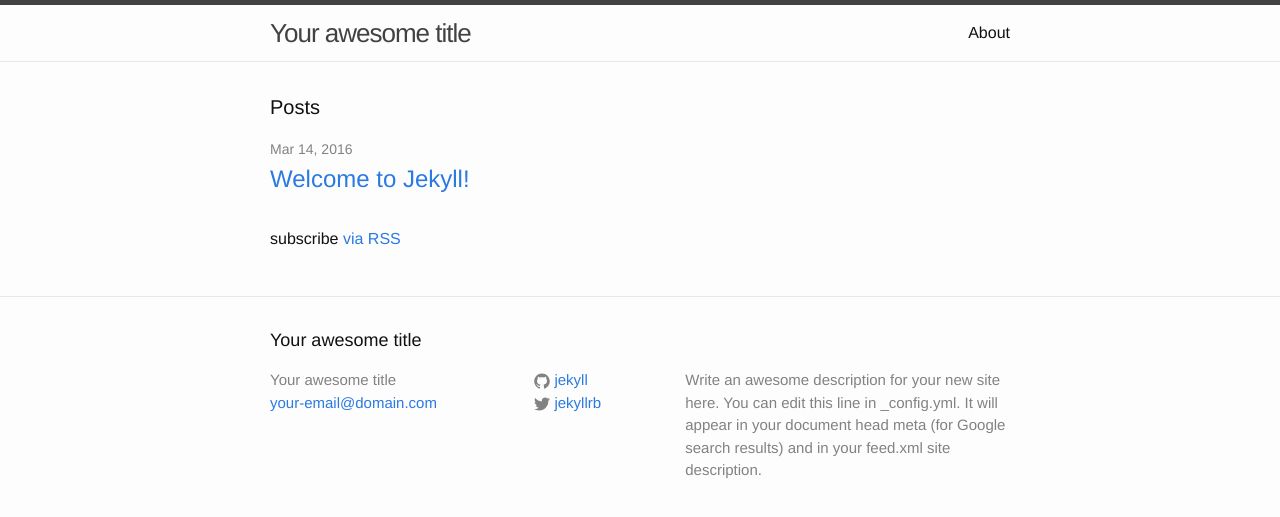
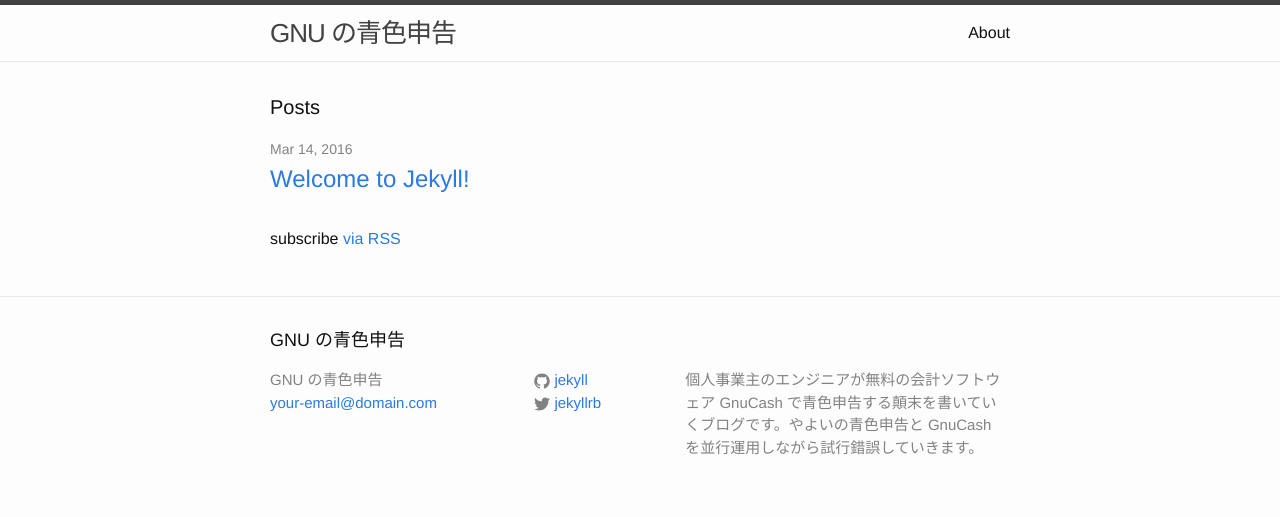
Before and after one commit to omoshetech/gnucash-jp, a Jekyll site: the page built from index.html, in a window 1280 px wide. Shown: the top 517 px of the page. Built offline with Jekyll 4.4.1, drawn with Linux system fonts in a browser that asks for light colours.

Commit message:
Change blog configs

```diff
--- a/_config.yml
+++ b/_config.yml
@@ -6,12 +6,10 @@
 # 'jekyll serve'. If you change this file, please restart the server process.
 
 # Site settings
-title: Your awesome title
+title: GNU の青色申告
+tagline: やよいの青色申告から GnuCash へ
 email: your-email@domain.com
-description: > # this means to ignore newlines until "baseurl:"
-  Write an awesome description for your new site here. You can edit this
-  line in _config.yml. It will appear in your document head meta (for
-  Google search results) and in your feed.xml site description.
+description: 個人事業主のエンジニアが無料の会計ソフトウェア GnuCash で青色申告する顛末を書いていくブログです。やよいの青色申告と GnuCash を並行運用しながら試行錯誤していきます。
 baseurl: "" # the subpath of your site, e.g. /blog
 url: "http://yourdomain.com" # the base hostname & protocol for your site
 twitter_username: jekyllrb
```
